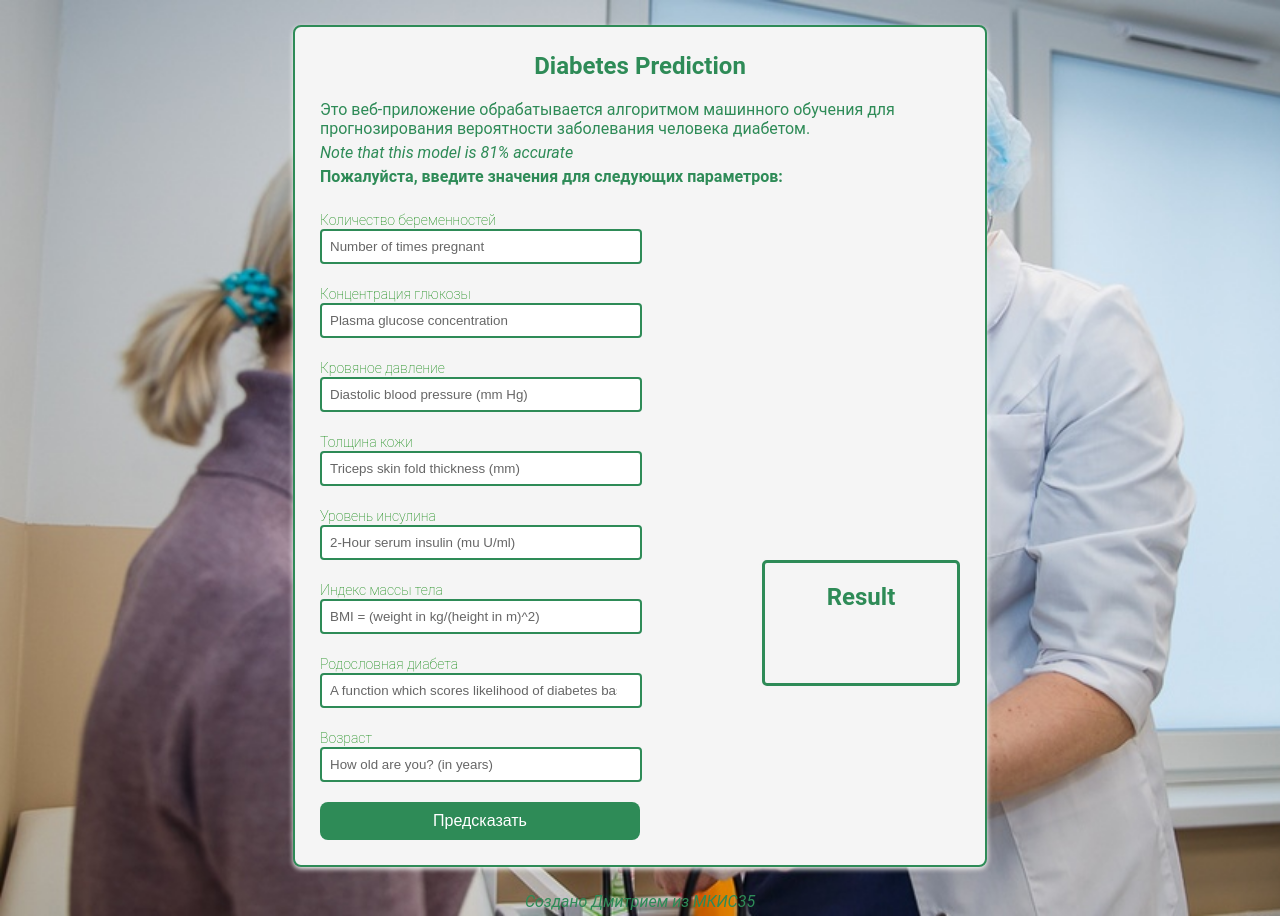
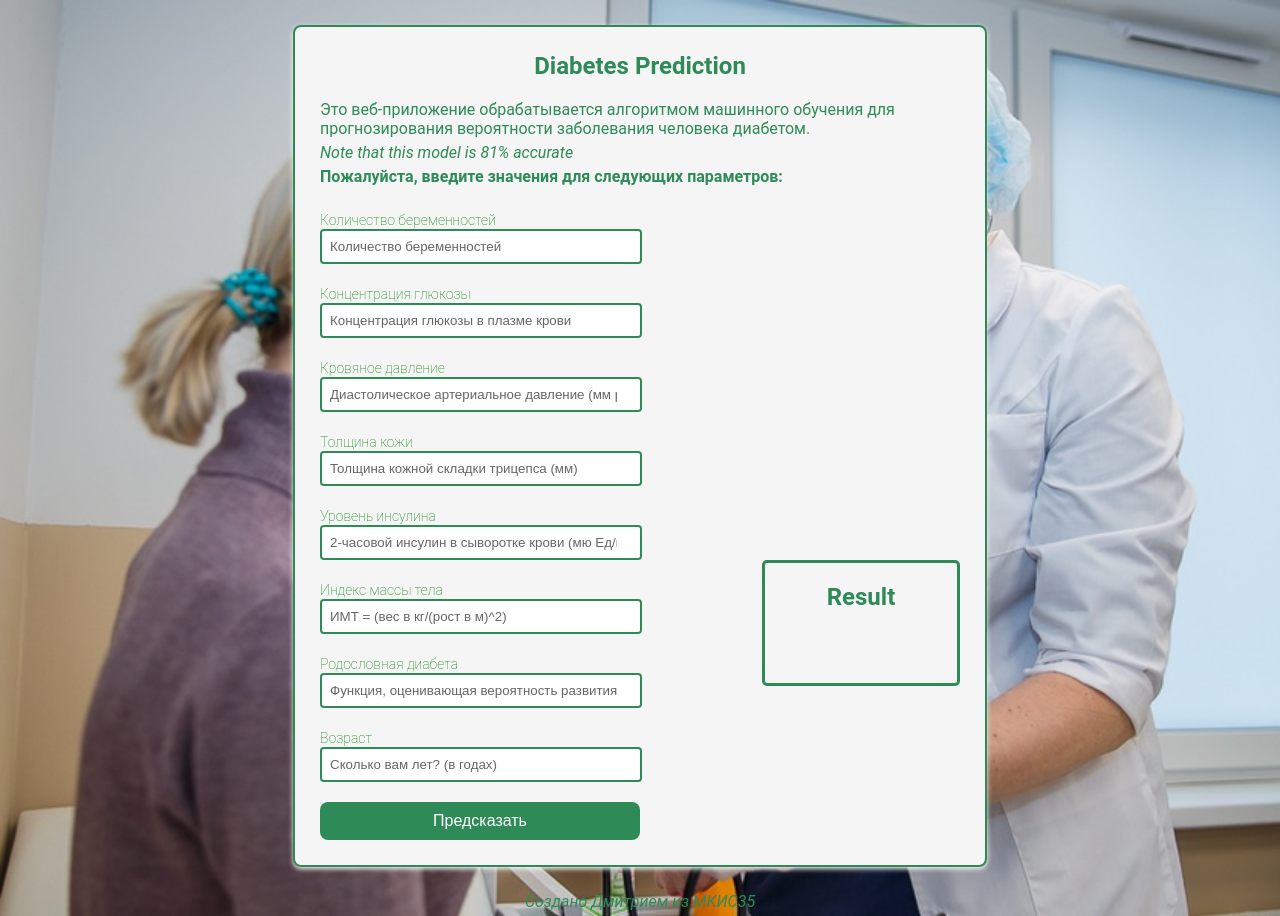
Before and after one commit to Psychofit/Diabetes-Prediction-Web-Application-master, a Flask app: page / in a window 1280 px wide. Run offline with Flask 3, Linux system fonts and the light colour scheme; parts of the project's set-up code (start-up, migrations or seed data) failed here and were passed over.

Commit message:
Update index.html

```diff
--- a/templates/index.html
+++ b/templates/index.html
@@ -109,21 +109,21 @@
         <div class="info">
         	  <p><b>Пожалуйста, введите значения для следующих параметров:</b></p><br>
             <label>Количество беременностей</label>
-            <input type="number" name="Pregnancies" placeholder="Number of times pregnant" required>
+            <input type="number" name="Pregnancies" placeholder="Количество беременностей" required>
             <label>Концентрация глюкозы</label>
-           <input type="number" name="Glucose" placeholder="Plasma glucose concentration" required>
+           <input type="number" name="Glucose" placeholder="Концентрация глюкозы в плазме крови" required>
            <label>Кровяное давление</label>
-           <input type="number" step=0.01 name="Blood Pressure" placeholder="Diastolic blood pressure (mm Hg)" required>
+           <input type="number" step=0.01 name="Blood Pressure" placeholder="Диастолическое артериальное давление (мм рт. ст.)" required>
            <Label>Толщина кожи</Label>
-           <input type="number" step=0.01 name="Skin Thickness" placeholder="Triceps skin fold thickness (mm)" required>
+           <input type="number" step=0.01 name="Skin Thickness" placeholder="Толщина кожной складки трицепса (мм)" required>
            <label>Уровень инсулина</label>
-           <input type="number" name="Insulin" step=0.01 placeholder="2-Hour serum insulin (mu U/ml)" required>
+           <input type="number" name="Insulin" step=0.01 placeholder="2-часовой инсулин в сыворотке крови (мю Ед/мл)" required>
            <label>Индекс массы тела</label>
-           <input type="number" name="BMI" step=0.01 placeholder="BMI = (weight in kg/(height in m)^2)" required>
+           <input type="number" name="BMI" step=0.01 placeholder="ИМТ = (вес в кг/(рост в м)^2)" required>
            <label>Родословная диабета</label>
-           <input type="number" name="DiabetesPedigreeFunction" step=0.001 placeholder="A function which scores likelihood of diabetes based on family history" required>
+           <input type="number" name="DiabetesPedigreeFunction" step=0.001 placeholder="Функция, оценивающая вероятность развития диабета на основе семейного анамнеза" required>
            <label>Возраст</label>
-           <input type="number" name="Age" placeholder="How old are you? (in years)" required>
+           <input type="number" name="Age" placeholder="Сколько вам лет? (в годах)" required>
         </div>
         <button type="submit">Предсказать</button>
         <div class = "result">
```
